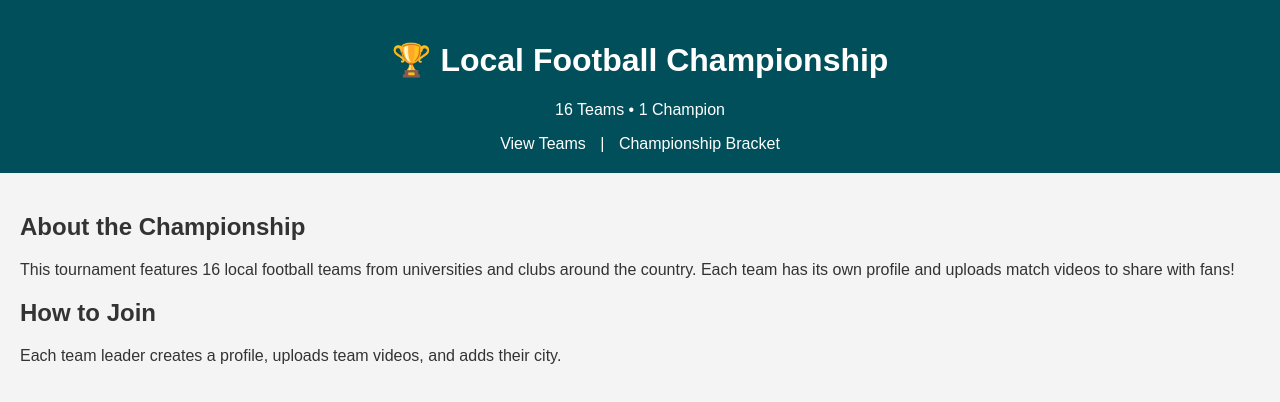
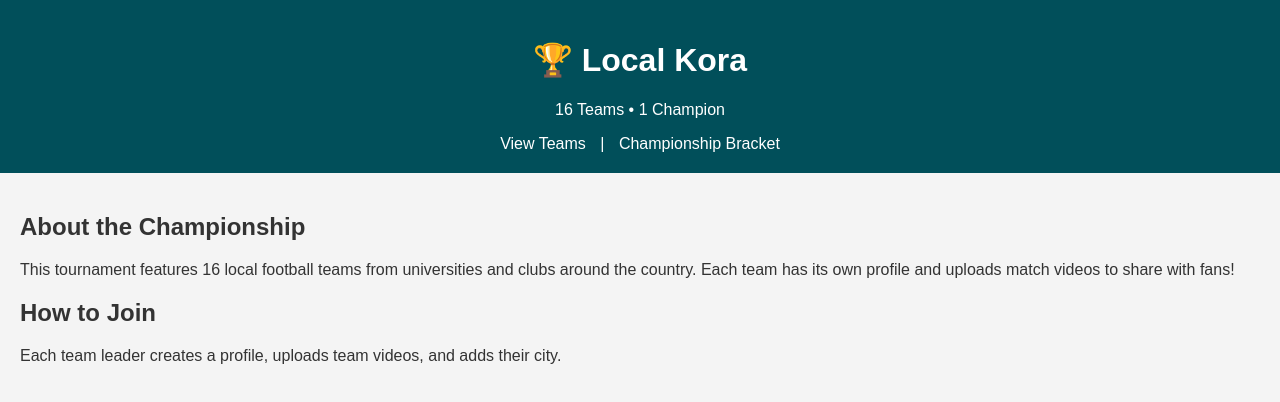
Before and after one commit to motarek118/Local-Kora, a plain HTML site: page index.html in a window 1280 px wide. Drawn offline with Linux system fonts and the light colour scheme.

Commit message:
Add files via upload

```diff
--- a/index.html
+++ b/index.html
@@ -2,12 +2,12 @@
 <html lang="en">
 <head>
   <meta charset="UTF-8">
-  <title>Local Football Championship</title>
+  <title>Local Kora</title>
   <link rel="stylesheet" href="style.css">
 </head>
 <body>
   <header>
-    <h1>🏆 Local Football Championship</h1>
+    <h1>🏆 Local Kora</h1>
     <p>16 Teams • 1 Champion</p>
     <nav>
       <a href="teams.html">View Teams</a> |
```
